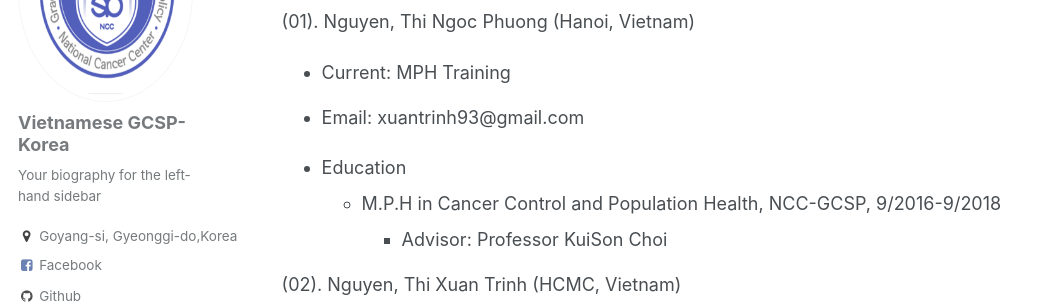
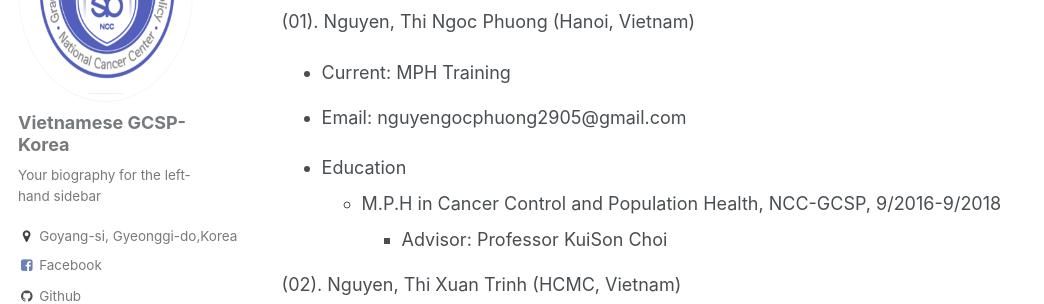
Before and after one commit to kklot/gcsp, a Jekyll site: the page built from _pages/cv.md, in a window 1280 px wide and 900 px high, scrolled down 2362 px. Shown: the part 153-457 px from the top of the window, without its empty margins (0-1044 px from the left). Built offline with Jekyll 4.4.1, drawn with Linux system fonts in a browser that asks for light colours; some web fonts are replaced; some of the changed text lies outside the part shown.

Commit message:
Update cv.md

```diff
--- a/_pages/cv.md
+++ b/_pages/cv.md
@@ -95,7 +95,7 @@ September 2016 (06)
 ======
 (01). Nguyen, Thi Ngoc Phuong (Hanoi, Vietnam)
 * Current: MPH Training
-* Email: xuantrinh93@gmail.com
+* Email: nguyengocphuong2905@gmail.com
 
 * Education
   * M.P.H in Cancer Control and Population Health, NCC-GCSP, 9/2016-9/2018
```
Also changed, not shown: other parts of _pages/cv.md (+1 -1 lines).
